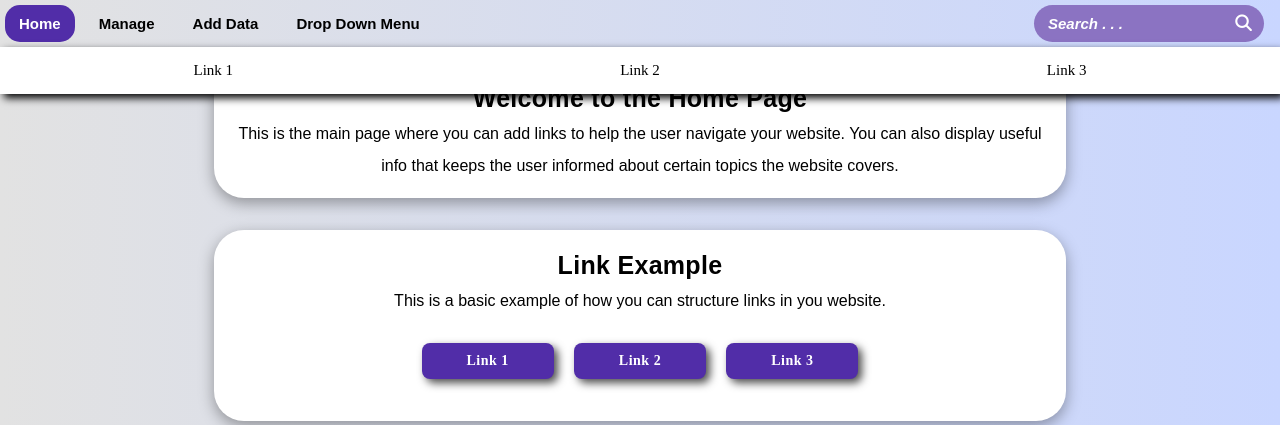
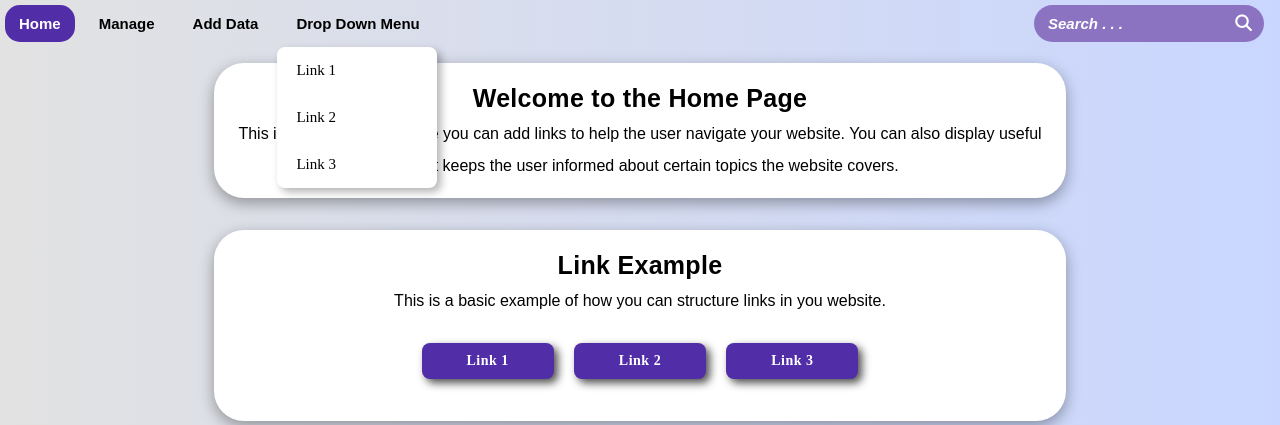
Before and after one commit to AuricFox/flask_template, a Flask app: page / in a window 1280 px wide, after a click on "Drop Down Menu". Shown: the top 425 px of the page. Run offline with Flask 3, Linux system fonts and the light colour scheme; parts of the project's set-up code (start-up, migrations or seed data) failed here and were passed over; some libraries are stand-ins or nearby versions.

Commit message:
Adjusting drop down menu to display in column direction

```diff
--- a/app/static/css/base.css
+++ b/app/static/css/base.css
@@ -96,11 +96,11 @@ body {
     display: none;
     justify-content: space-around;
     background-color: #FFFFFF;
-    box-shadow: 4px 4px 8px #000;
+    box-shadow: 4px 4px 8px rgba(0,0,0,0.3);
     z-index: 5;
-    width: 100%;
+    width: 10rem;
     position: absolute;
-    left: 0;
+    border-radius: 8px;
 }
 
 .dropdown-element-list {
--- a/app/static/js/base.js
+++ b/app/static/js/base.js
@@ -3,7 +3,7 @@
 // ===================================================================
 var navDisplay = {
     display: 'flex',
-    flexDirection: 'row'
+    flexDirection: 'column'
 };
 
 $('.dropbtn').click(function (event) {
```
